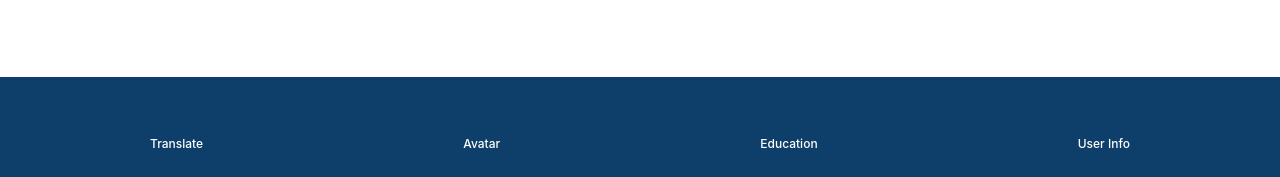
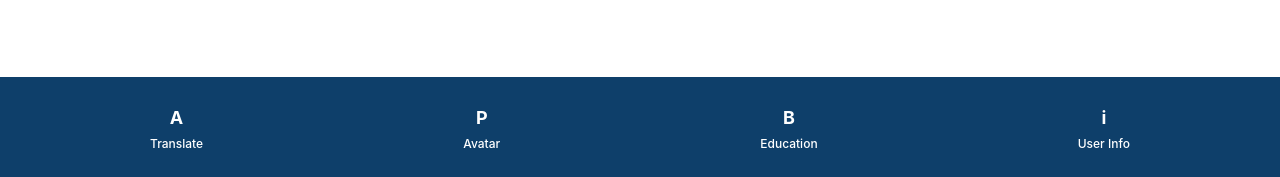
Before and after one commit to Boe6Eod7Nty/HandScribe, a PHP site: page /user.php in a window 1280 px wide. Shown: the part 620-797 px from the top of the page. Run offline with PHP 8.4, Linux system fonts and the light colour scheme.

Commit message:
fixed footer text color

```diff
--- a/assets/css/styles.css
+++ b/assets/css/styles.css
@@ -273,7 +273,7 @@ body {
 }
 
 .icon-text {
-  color: var(--primary-blue);
+  color: var(--white);
   font-size: 18px;
   font-weight: bold;
 }
```
